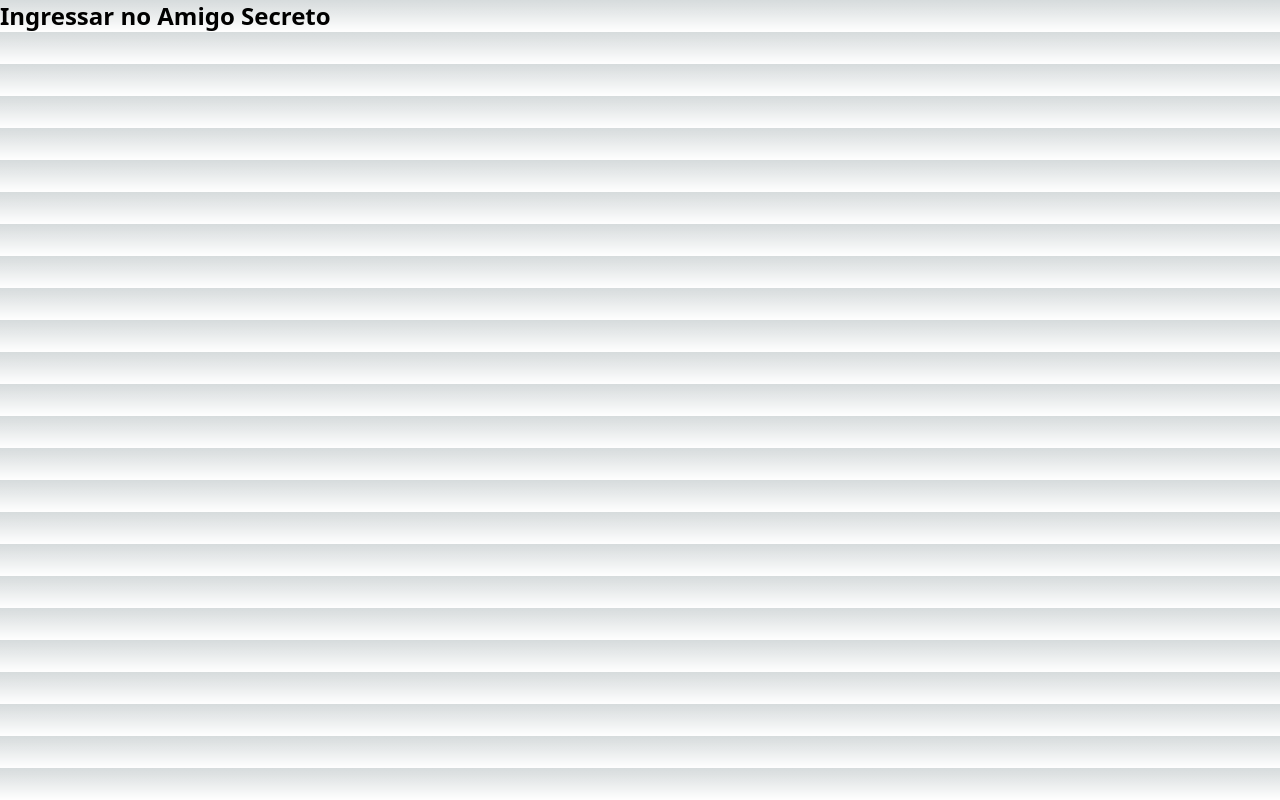
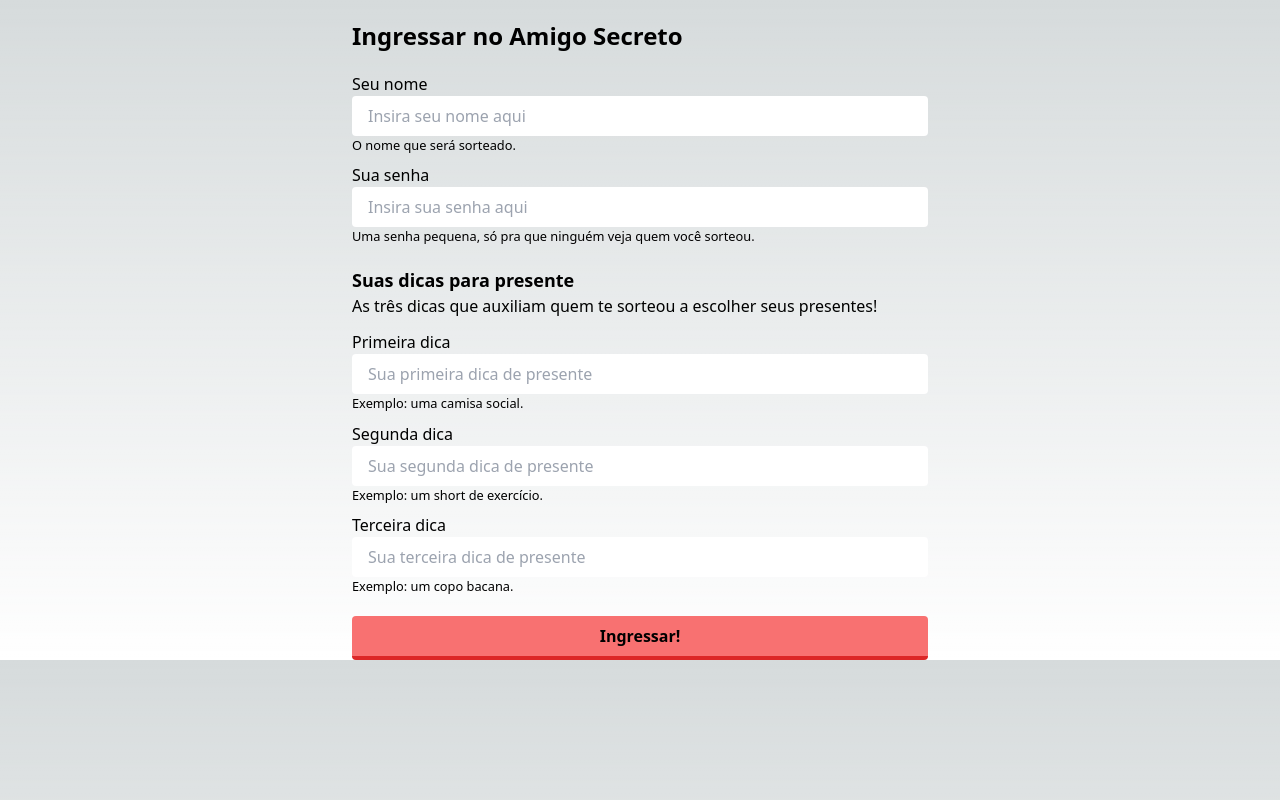
Before and after one commit to erneani/family-secret-friend-ui, a Next.js app: page /ingressar in a window 1280 px wide. Built offline with nearby package versions, Linux system fonts and the light colour scheme.

Commit message:
feat: create join page ui

```diff
--- a/app/ingressar/page.tsx
+++ b/app/ingressar/page.tsx
@@ -1,10 +1,57 @@
+"use client";
+
+import Button from "@/components/button/Button";
 import Heading from "@/components/heading/Heading";
+import Input from "@/components/input/Input";
 
 export default function JoinSecretFriend() {
   return (
     <main>
-      <div className="container">
+      <div className="container mx-auto max-w-xl pt-5">
         <Heading label="Ingressar no Amigo Secreto" />
+
+        <form action="post" className="flex flex-col gap-y-2 mt-5">
+          <Input
+            hint="O nome que será sorteado."
+            label="Seu nome"
+            placeholder="Insira seu nome aqui"
+          />
+          <Input
+            hint="Uma senha pequena, só pra que ninguém veja quem você sorteou."
+            label="Sua senha"
+            placeholder="Insira sua senha aqui"
+          />
+        </form>
+
+        <h2 className="text-lg font-bold mt-5">Suas dicas para presente</h2>
+
+        <p>
+          As três dicas que auxiliam quem te sorteou a escolher seus presentes!
+        </p>
+
+        <form action="" className="mt-3 flex flex-col gap-y-2 mb-5">
+          <Input
+            hint="Exemplo: uma camisa social."
+            label="Primeira dica"
+            placeholder="Sua primeira dica de presente"
+          />
+          <Input
+            hint="Exemplo: um short de exercício."
+            label="Segunda dica"
+            placeholder="Sua segunda dica de presente"
+          />
+          <Input
+            hint="Exemplo: um copo bacana."
+            label="Terceira dica"
+            placeholder="Sua terceira dica de presente"
+          />
+        </form>
+
+        <Button
+          label="Ingressar!"
+          onClick={() => console.log("Ingressei!")}
+          block
+        />
       </div>
     </main>
   );
--- a/components/button/Button.tsx
+++ b/components/button/Button.tsx
@@ -1,14 +1,16 @@
 interface IButton {
   label: string;
   onClick: () => any;
+  block?: boolean;
 }
 
 export default function Button(args: IButton) {
+  let styles = `bg-red-400 hover:bg-red-500 px-4 py-2 rounded border-b-4 border-red-600 font-bold`;
+
+  if (args.block) styles += " w-full max-w-xl";
+
   return (
-    <button
-      className="bg-red-400 hover:bg-red-500 px-4 py-2 rounded border-b-4 border-red-600 font-bold"
-      onClick={() => args.onClick()}
-    >
+    <button className={styles} onClick={() => args.onClick()}>
       {args.label}
     </button>
   );
--- /dev/null
+++ b/components/input/Input.tsx
@@ -0,0 +1,20 @@
+interface IInput {
+  label: string;
+  placeholder: string;
+  hint: string;
+}
+
+export default function Input(args: IInput) {
+  return (
+    <div className="flex flex-col max-w-xl">
+      <label htmlFor="form-name">{args.label}</label>
+      <input
+        type="text"
+        className="px-4 py-2 rounded text-black"
+        placeholder={args.placeholder}
+        required
+      />
+      <small>{args.hint}</small>
+    </div>
+  );
+}
```
